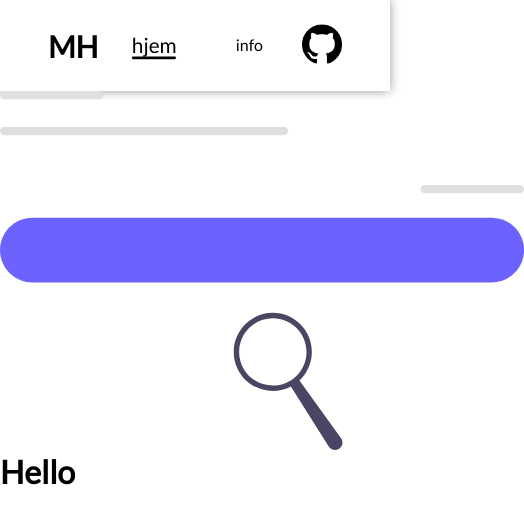
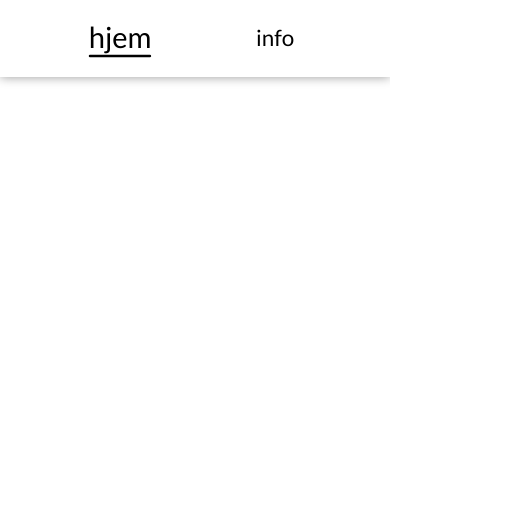
Before and after one commit to mchtsz/portfolio, a Nuxt app: page / in a window 390 px wide. Shown: the top 524 px of the page, 524 px wide, since content can reach past the window. Built offline with nearby package versions, Linux system fonts and the light colour scheme.

Commit message:
navbar fix and index fix

```diff
--- a/components/NavBar.vue
+++ b/components/NavBar.vue
@@ -1,5 +1,4 @@
 <script setup lang="ts">
-
 const nav_links = ref([
     { id: '/', text: 'hjem' },
     { id: '/info', text: 'info' }
@@ -49,10 +48,6 @@ nav {
         }
     }
 
-    .nav-logo {
-        height: 80px;
-    }
-
     .nav-links {
         display: flex;
         width: 100%;
@@ -98,11 +93,6 @@ nav {
             }
         }
     }
-
-    .placeholder {
-        width: 80px;
-        background-color: transparent;
-    }
 }
 
 
@@ -110,13 +100,20 @@ nav {
     nav {
         height: auto;
 
-        .nav-logo {
-            height: 60px;
+        .nav-links {
+            justify-content: space-evenly;
+            a {
+                font-size: 1.4rem;
+            }
         }
 
-        .nav-links {
-            a {
-                font-size: 1rem;
+        a {
+            img {
+                display: none;
+            }
+
+            &[data-navLink] {
+                display: none;
             }
         }
     }
--- a/pages/index.vue
+++ b/pages/index.vue
@@ -4,8 +4,6 @@
 
 <template>
     <main>
-        <img src="/search-engine.svg" alt="Search-engine">
-        <h1>Hello</h1>
     </main>
 </template>
 
```
